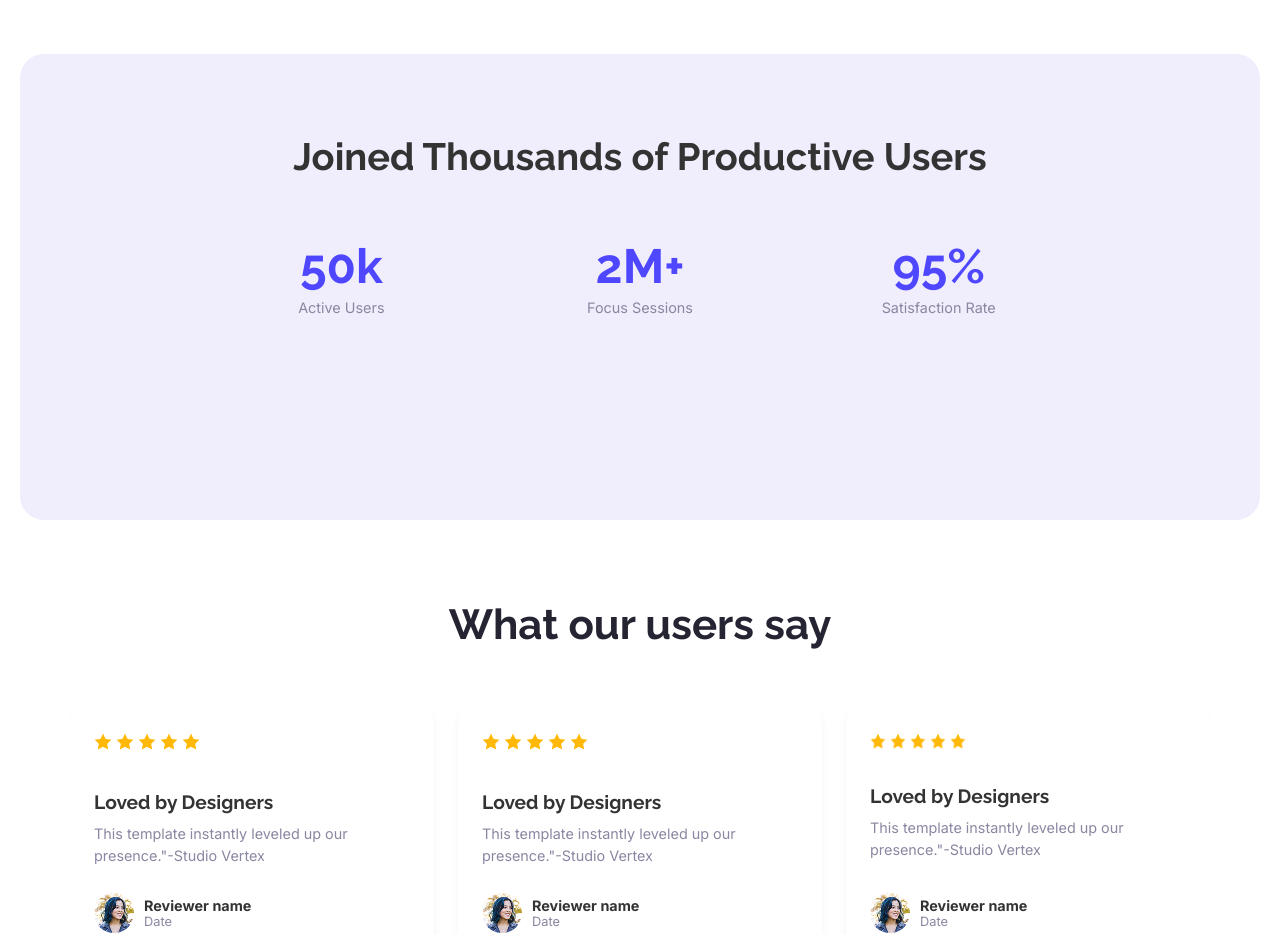
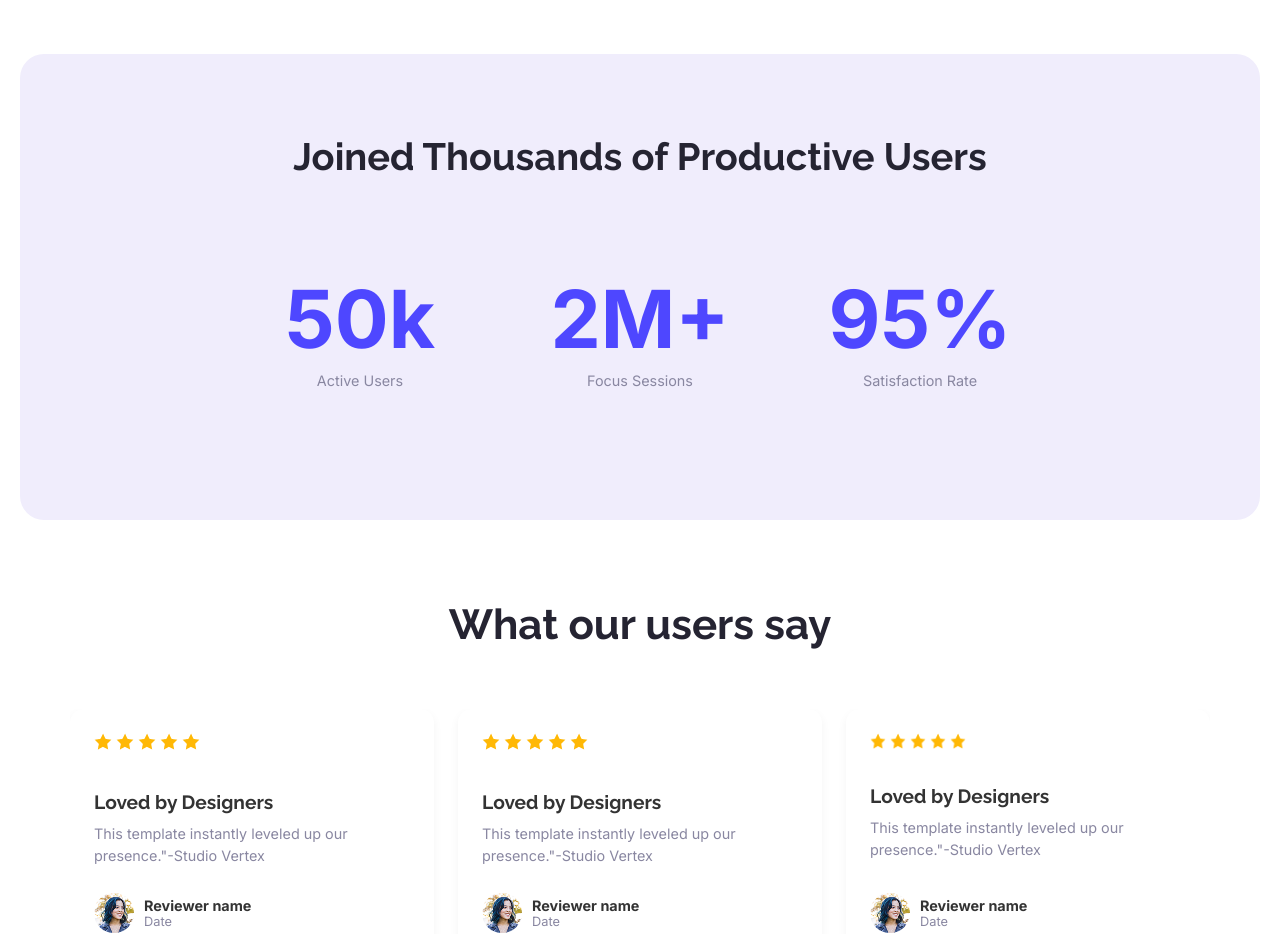
Before and after one commit to nur21horin/Assingment-01, a plain HTML site: page index.html in a window 1280 px wide. Shown: the part 1260-2194 px from the top of the page. Drawn offline with Linux system fonts and the light colour scheme.

Commit message:
User section issue fixed

```diff
--- a/Style/styles.css
+++ b/Style/styles.css
@@ -117,7 +117,7 @@
   font-size: 38px;
   line-height: 1.2;
   text-align: center;
-  color: #333;
+  color: #252432;
   font-weight: bold;
   margin: 0;
 }
@@ -127,7 +127,8 @@
   justify-content: center;
   align-items: flex-start;
   width: 856px;
-  gap: 40px;
+  min-height: 121px;
+  padding: 0px 0px;
 }
 
 .user-stat-item {
@@ -140,8 +141,8 @@
   max-width: 280px;
 }
 .stat-number {
-  font-family: "Raleway", sans-serif;
-  font-size: 3em;
+  font-family: "Inter", sans-serif;
+  font-size: 80px;
   font-weight: 700;
   color: #4e47ff;
   margin-bottom: 5px;
```
